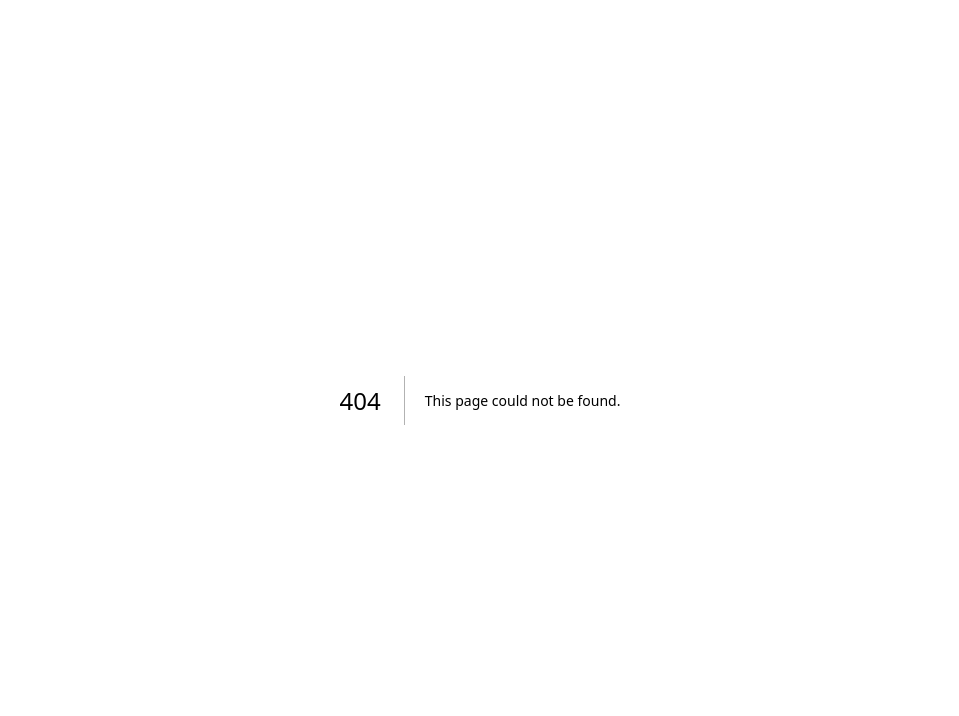
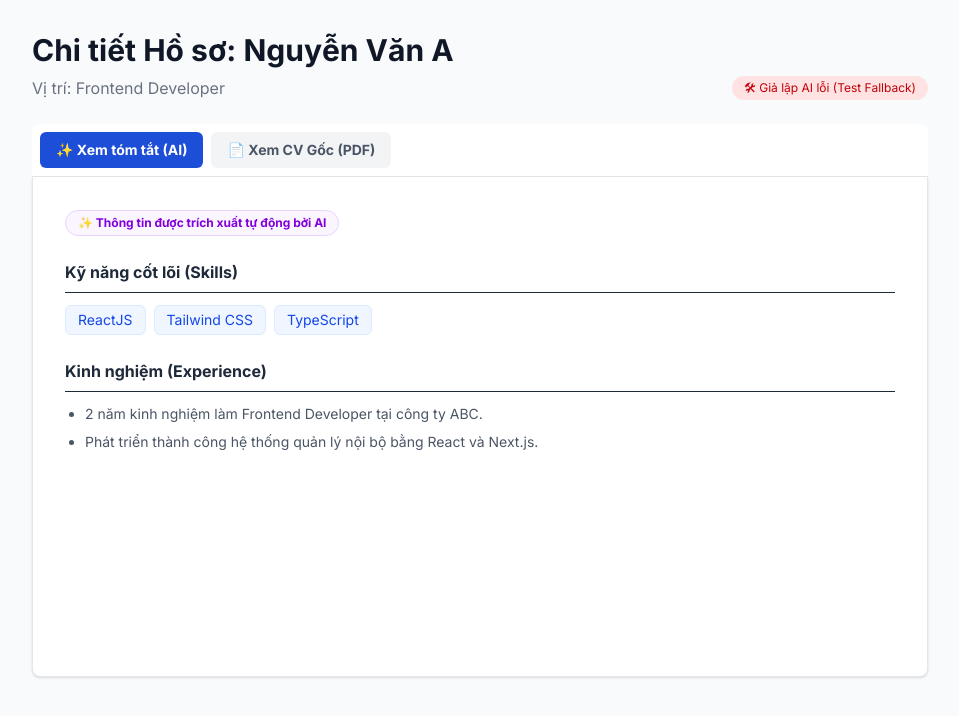
Before and after one commit to quynhnguyen05/Smart-Recruitment-ATS, a Next.js app in the folder frontend/: page /cv-summary in a window 1280 px wide. Before the commit this address had no page. Shown: the top 716 px of the page, without its empty margins (160-1119 px from the left). Built offline with nearby package versions, Linux system fonts and the light colour scheme.

Commit message:
feat: Dựng UI CV Summary với nhãn AI (US-ATS-04) và cơ chế Fallback xem bản gốc (US-ATS-03)

```diff
--- /dev/null
+++ b/frontend/app/cv-summary/page.tsx
@@ -0,0 +1,110 @@
+"use client";
+import React, { useState } from "react";
+
+export default function CVSummaryPage() {
+  const [viewMode, setViewMode] = useState<"AI" | "RAW">("AI");
+  const [aiStatus, setAiStatus] = useState<"SUCCESS" | "ERROR">("SUCCESS");
+
+  // Giả lập lỗi AI để test tính năng Fallback (US-ATS-03)
+  const toggleAiError = () => {
+    if (aiStatus === "SUCCESS") {
+      setAiStatus("ERROR");
+      setViewMode("RAW"); // Ép chuyển về xem CV gốc khi AI lỗi
+    } else {
+      setAiStatus("SUCCESS");
+      setViewMode("AI");
+    }
+  };
+
+  return (
+    <div className="min-h-screen bg-gray-50 p-8">
+      <div className="max-w-4xl mx-auto">
+        <div className="flex justify-between items-end mb-6">
+          <div>
+            <h1 className="text-3xl font-bold text-gray-900">Chi tiết Hồ sơ: Nguyễn Văn A</h1>
+            <p className="text-gray-500 mt-2">Vị trí: Frontend Developer</p>
+          </div>
+
+          {/* Nút dành cho Tester/Giám khảo giả lập lỗi AI */}
+          <button
+            onClick={toggleAiError}
+            className="text-xs px-3 py-1 bg-red-100 text-red-700 rounded-full hover:bg-red-200"
+          >
+            {aiStatus === "SUCCESS" ? "🛠 Giả lập AI lỗi (Test Fallback)" : "Khôi phục AI"}
+          </button>
+        </div>
+
+        {/* Thanh Toggle chuyển đổi chế độ xem */}
+        <div className="bg-white p-2 rounded-t-lg border-b border-gray-200 flex gap-2">
+          <button
+            onClick={() => setViewMode("AI")}
+            disabled={aiStatus === "ERROR"}
+            className={`px-4 py-2 text-sm font-bold rounded-md flex gap-2 items-center transition ${
+              viewMode === "AI" ? "bg-[#1D4ED8] text-white" : "bg-gray-100 text-gray-600 hover:bg-gray-200"
+            } ${aiStatus === "ERROR" ? "opacity-50 cursor-not-allowed" : ""}`}
+          >
+            ✨ Xem tóm tắt (AI)
+          </button>
+          <button
+            onClick={() => setViewMode("RAW")}
+            className={`px-4 py-2 text-sm font-bold rounded-md transition ${
+              viewMode === "RAW" ? "bg-gray-800 text-white" : "bg-gray-100 text-gray-600 hover:bg-gray-200"
+            }`}
+          >
+            📄 Xem CV Gốc (PDF)
+          </button>
+        </div>
+
+        {/* Khu vực hiển thị Nội dung */}
+        <div className="bg-white p-8 rounded-b-lg shadow-sm border border-gray-200 border-t-0 min-h-[500px]">
+
+          {/* Cảnh báo lỗi AI (US-ATS-03 Fallback) */}
+          {aiStatus === "ERROR" && (
+            <div className="mb-6 p-4 bg-yellow-50 border border-yellow-200 rounded-md">
+              <h3 className="text-yellow-800 font-bold flex gap-2 items-center">
+                ⚠️ Dịch vụ AI đang gián đoạn
+              </h3>
+              <p className="text-yellow-700 text-sm mt-1">
+                Không thể tạo bản tóm tắt tự động lúc này. Hệ thống đã tự động chuyển sang chế độ hiển thị CV Gốc (Fallback) để không làm gián đoạn công việc của bạn.
+              </p>
+            </div>
+          )}
+
+          {/* Nội dung AI Summary (US-ATS-04) */}
+          {viewMode === "AI" && aiStatus === "SUCCESS" && (
+            <div className="space-y-6">
+              <div className="inline-flex items-center gap-1.5 px-3 py-1 bg-purple-50 text-purple-700 text-xs font-bold rounded-full border border-purple-200">
+                ✨ Thông tin được trích xuất tự động bởi AI
+              </div>
+
+              <div>
+                <h4 className="font-bold text-gray-800 border-b pb-2 mb-3">Kỹ năng cốt lõi (Skills)</h4>
+                <div className="flex flex-wrap gap-2">
+                  <span className="px-3 py-1 bg-blue-50 text-blue-700 text-sm rounded-md border border-blue-100">ReactJS</span>
+                  <span className="px-3 py-1 bg-blue-50 text-blue-700 text-sm rounded-md border border-blue-100">Tailwind CSS</span>
+                  <span className="px-3 py-1 bg-blue-50 text-blue-700 text-sm rounded-md border border-blue-100">TypeScript</span>
+                </div>
+              </div>
+
+              <div>
+                <h4 className="font-bold text-gray-800 border-b pb-2 mb-3">Kinh nghiệm (Experience)</h4>
+                <ul className="list-disc pl-5 space-y-2 text-gray-600 text-sm">
+                  <li>2 năm kinh nghiệm làm Frontend Developer tại công ty ABC.</li>
+                  <li>Phát triển thành công hệ thống quản lý nội bộ bằng React và Next.js.</li>
+                </ul>
+              </div>
+            </div>
+          )}
+
+          {/* Nội dung CV Gốc */}
+          {viewMode === "RAW" && (
+            <div className="w-full h-full min-h-[400px] bg-gray-100 border border-gray-300 border-dashed rounded-md flex items-center justify-center">
+              <p className="text-gray-400 font-medium">[Khu vực hiển thị File PDF / Word nguyên bản]</p>
+            </div>
+          )}
+
+        </div>
+      </div>
+    </div>
+  );
+}
```
Also changed, not shown: 2 other files (tests, documents, lock files or other folders).
